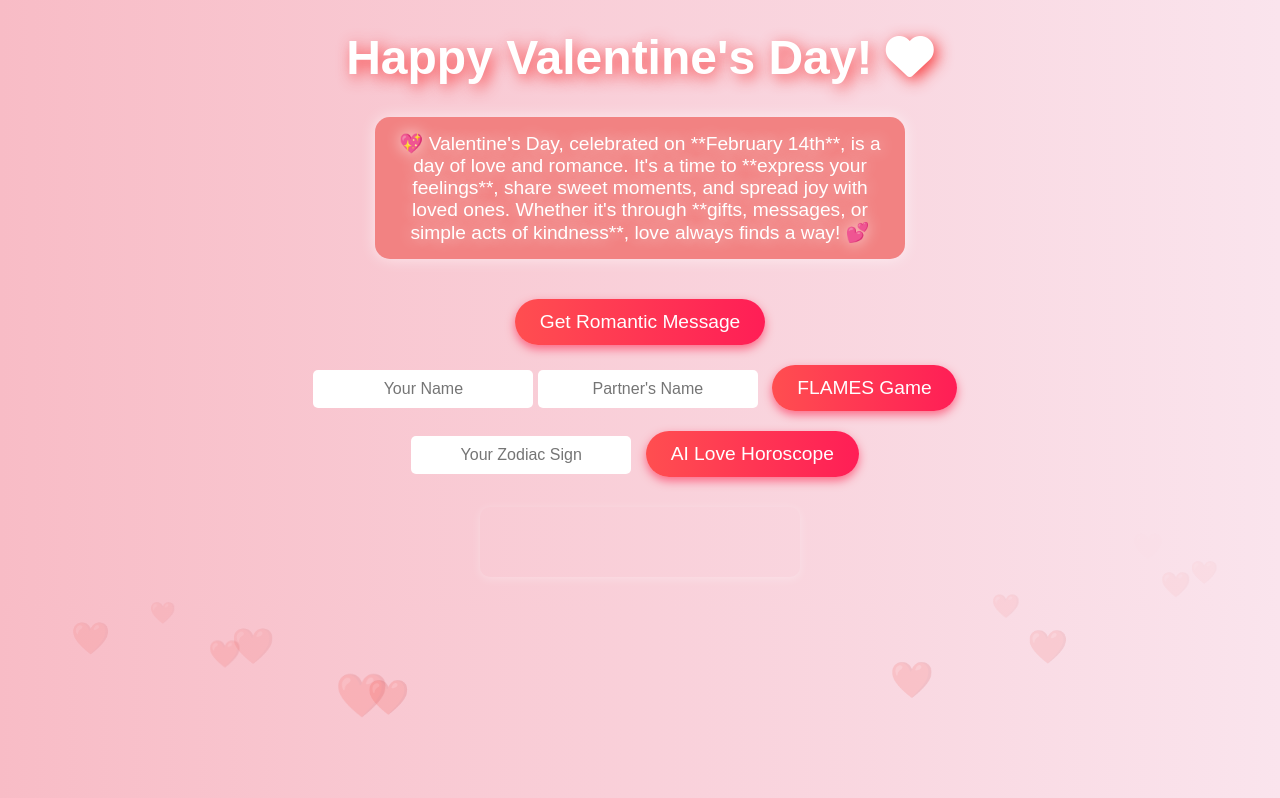
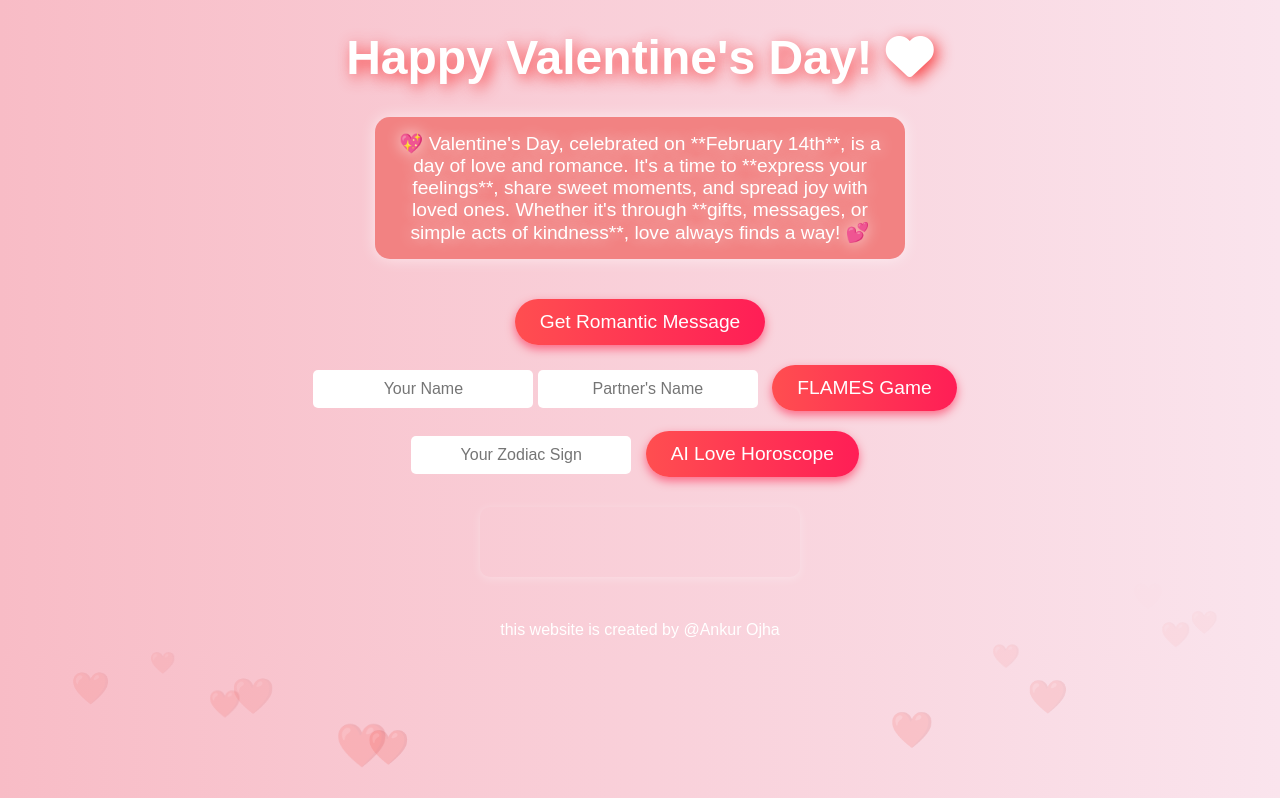
Before and after one commit to ankurojha834/Valentine-day, a plain HTML site: page index.html in a window 1280 px wide. Shown: the top 798 px of the page. Drawn offline with Linux system fonts and the light colour scheme.

Commit message:
Update index.html

```diff
--- a/index.html
+++ b/index.html
@@ -124,6 +124,7 @@
         </div>
 
         <p class="message" id="message"></p>
+        <p>this website is created by @Ankur Ojha</p>
     </div>
 
     <!-- Floating hearts container -->
```
